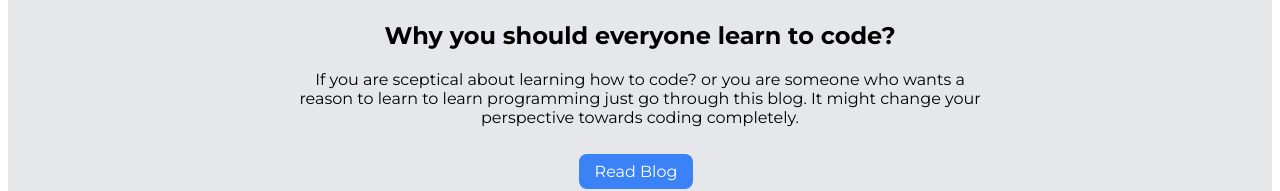
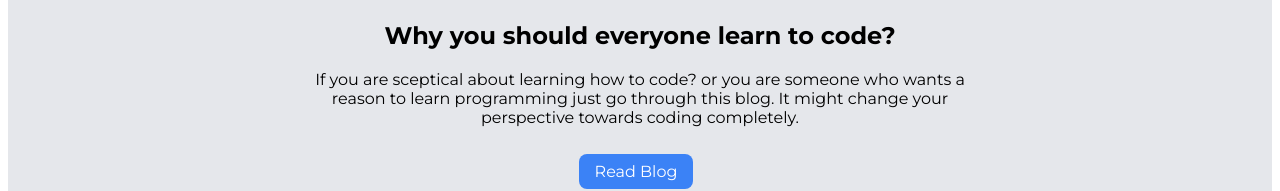
Before and after one commit to CallMeSahu/siddhartha-sahu-site, a plain HTML site: page blogs.html in a window 1280 px wide. Shown: the part 316-507 px from the top of the page. Drawn offline with Linux system fonts and the light colour scheme.

Commit message:
fix: error in blog.html

```diff
--- a/blogs.html
+++ b/blogs.html
@@ -26,7 +26,7 @@
     <section class="section ow">
         <div class="container-center">
         <h1>Why you should everyone learn to code?</h1>
-           <p>If you are sceptical about learning how to code? or you are someone who wants a reason to learn to learn programming just go through this blog. It might change your perspective towards coding completely.</p>
+           <p>If you are sceptical about learning how to code? or you are someone who wants a reason to learn programming just go through this blog. It might change your perspective towards coding completely.</p>
         <br>
         <a class="link link-primary" href="blog1.html">Read Blog</a>
 
```
